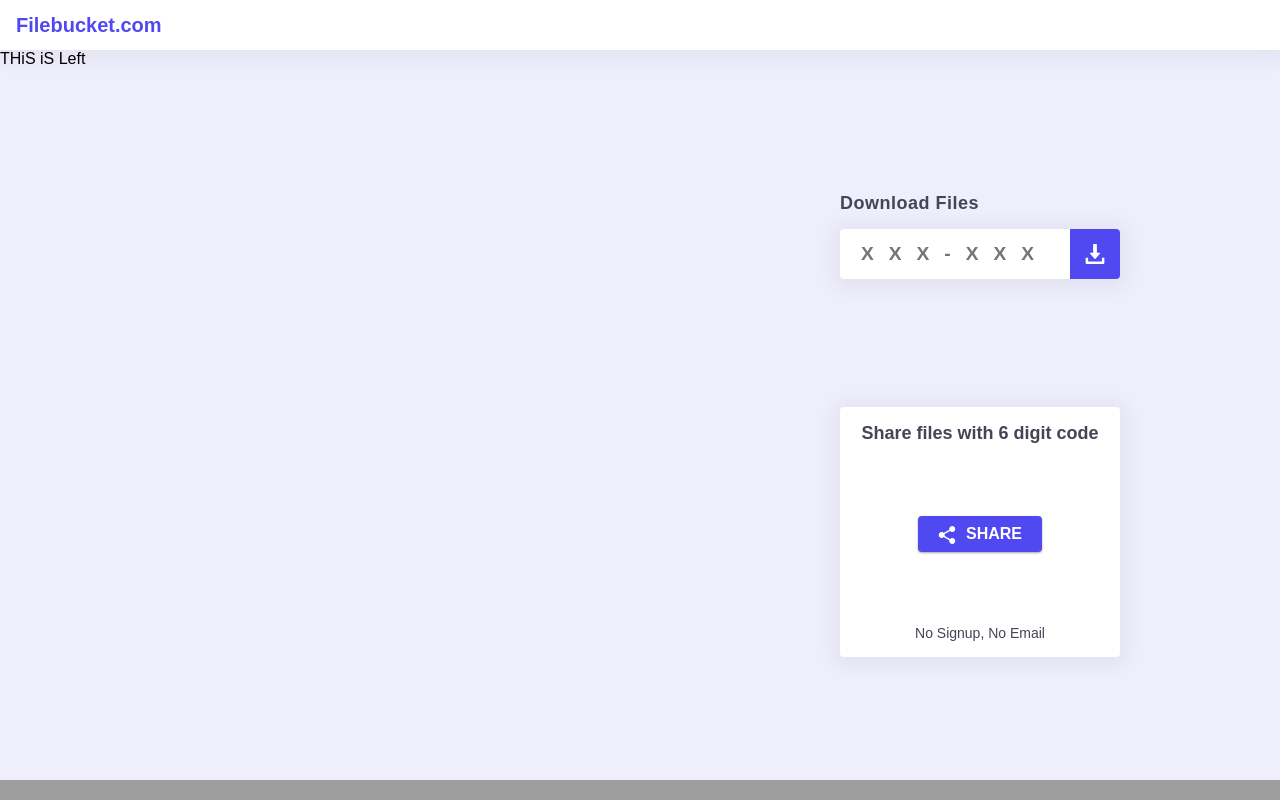
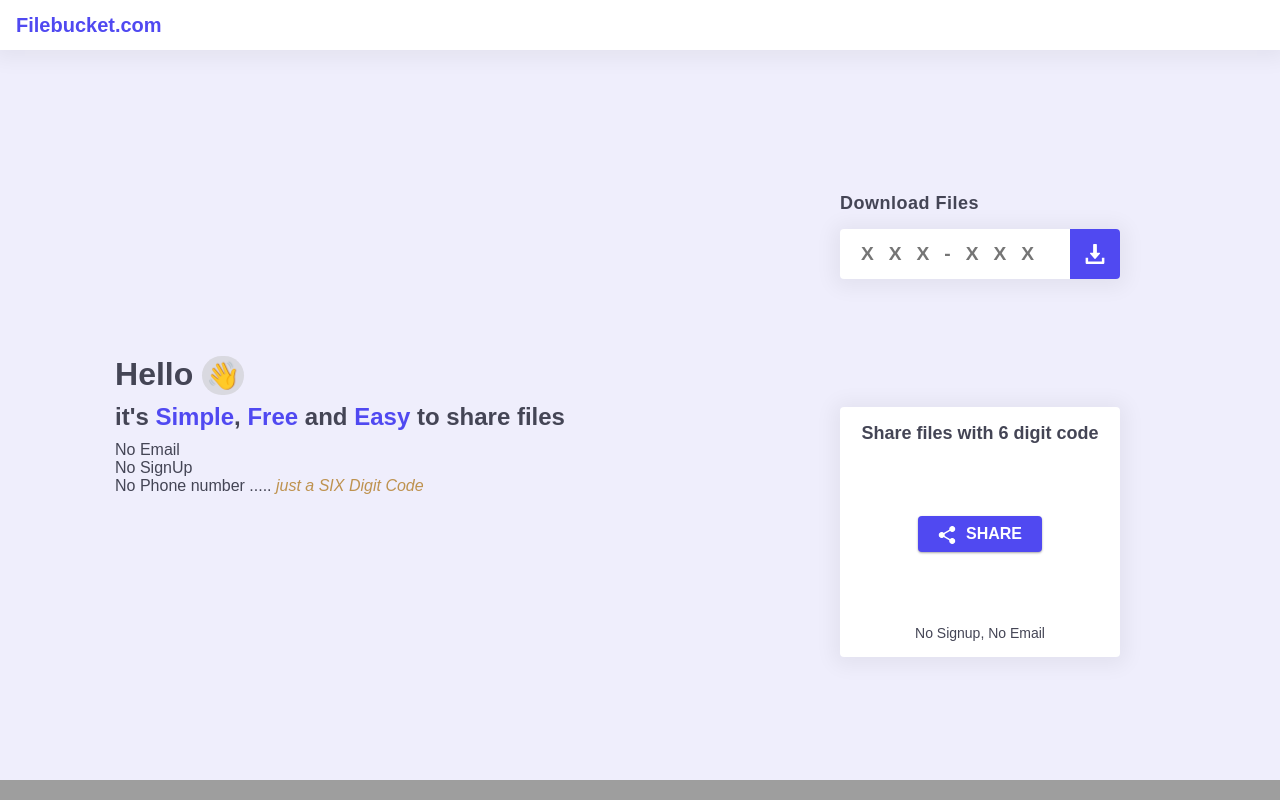
Before and after one commit to spurushottam13/sendfastv2, a React (Create React App) app: page / in a window 1280 px wide. Built offline with nearby package versions, Linux system fonts and the light colour scheme; grey boxes are pictures that could not be loaded; the HTML template or start-up script is replaced by a standard one.

Commit message:
Added DB connection

```diff
--- a/src/App.css
+++ b/src/App.css
@@ -12,6 +12,17 @@
   transition: all 0.3s cubic-bezier(.25, .8, .25, 1)
 }
 
+input::-webkit-outer-spin-button,
+input::-webkit-inner-spin-button {
+  -webkit-appearance: none;
+  margin: 0;
+}
+
+/* Firefox */
+input[type=number] {
+  -moz-appearance: textfield;
+}
+
 
 .App {
   position: absolute;
@@ -22,6 +33,7 @@
   background: var(--background);
   font-family: 'Poppins', sans-serif;
   font-weight: 400;
+  color: var(--dark);
 }
 
 .app-wrapper{
--- a/src/components/Download/index.js
+++ b/src/components/Download/index.js
@@ -5,7 +5,7 @@ export default function Download({isMounted}){
         <div className={isMounted ? "download-section" : "download-section removed-animtion"}>
             <div className="title">Download Files</div>
             <div className="wrapper">
-                <input type="text" placeholder="XXX-XXX" />
+                <input type="number" placeholder="XXX-XXX" />
                 <div className="icon-wrapper">
                     <img src="download.svg" height="20px" alt="download"/>
                 </div>
--- a/src/components/LeftContent/index.js
+++ b/src/components/LeftContent/index.js
@@ -1,9 +1,27 @@
 import React from 'react'
 import './left-content.css'
-export default function LeftContent(){
+export default function LeftContent() {
     return (
         <div className="left-content-section">
-            THiS iS Left
+            <div>
+                <div className="hello-wrapper">
+                    Hello <span className="hello-emoji">👋 </span>
+                </div>
+                <div className="comment">
+                    it's <span className="attribute">Simple</span>, <span className="attribute">Free</span> and <span className="attribute">Easy</span> to share files
+                </div>
+                <div>
+                    <div>
+                        No Email
+                    </div>
+                    <div>
+                        No SignUp
+                    </div>
+                    <div>
+                        No Phone number ..... <span className="italic">just a SIX Digit Code</span>
+                    </div>
+                </div>
+            </div>
         </div>
     )
 }
--- a/src/components/LeftContent/left-content.css
+++ b/src/components/LeftContent/left-content.css
@@ -1,5 +1,41 @@
 .left-content-section{
-    flex: 1;
+    flex: 1 1;
+    display: flex;
+    justify-content: space-evenly;
+    align-items: center;
+    padding: 1rem;
+    box-sizing: border-box;
+    flex-direction: column;
+}
+
+.left-content-section .hello-wrapper{
+    font-size: 2rem;
+    font-weight: 700;
+    margin-bottom: 10px;
+    color: var(--dark);
+}
+
+.left-content-section .hello-emoji{
+    background: rgba(194, 194, 194, 0.49);
+    padding: 0.25rem;
+    border-radius: 50px;
+    font-size: 1.7rem;
+}
+
+.left-content-section .comment{
+    font-size: 1.5rem;
+    font-weight: bold;
+    color: var(--dark);
+    margin-bottom: 10px;
+}
+
+.left-content-section .italic{
+    font-style: italic;
+    color: var(--error);
+}
+
+.left-content-section .attribute{
+    color: var(--primary);
 }
 
 @media only screen and (max-width: 500px){
--- a/src/components/Main/index.js
+++ b/src/components/Main/index.js
@@ -12,6 +12,10 @@ export default function Main() {
             {
                 shouldRenderChild && (
                     <Fragment>
+                        <div className="t1">
+                            <div className="t2"><span>Simple</span> <span>Free</span> & <span>Easy</span></div>
+                            <div className="t3"> to share files online</div>
+                        </div>
                         <Download isMounted={isDownload} />
                     </Fragment>
                 )
--- a/src/components/Main/main.css
+++ b/src/components/Main/main.css
@@ -27,3 +27,25 @@
 .chat-bubble{
     background: var(--primary);
 }
+
+.t1{
+    text-align: center;
+    padding: 10px 20px;
+    background: #efeefc;
+    /* box-shadow: 20px 20px 60px #cbcad6, -20px -20px 60px #ffffff; */
+    border-radius: 10px;
+}
+
+.t2{
+    font-size: 1.5rem;
+    font-weight: bold;
+}
+.t3{
+    font-size: 1.2rem;
+}
+
+@media only screen and (min-width: 500px){
+    .t1{
+        display: none;
+    }
+}
--- a/src/components/Upload/index.js
+++ b/src/components/Upload/index.js
@@ -26,7 +26,10 @@ export default function Upload({ setIsDownload }) {
          bucket: fileBucket,
          uid: uid,
          onProgress: data => setProgress(data),
-         onSuccess: _ => setIsUploaded(true) && setIsUploading(false)
+         onSuccess: downloadLinks => {
+            console.log(downloadLinks)
+            setIsUploaded(true) && setIsUploading(false)
+         }
       })
   }
 
@@ -82,61 +85,6 @@ export default function Upload({ setIsDownload }) {
                   </Fragment>
             )
          }
-         {/* {
-            fileBucket.length ? isUploading ? (
-               <Progress {...progress} />
-            ) :(
-               <Fragment>
-                  <div className="file-list">
-                     {
-                        fileBucket.map(file => (
-                           <div className="upload-stick-wrapper">
-                              <div className="inline">
-                                 <div>
-                                    {
-                                       file.name.length > 20
-                                          ? (file.name.substr(0, 20) + "..."
-                                          ) : (file.name)
-                                    }
-                                 </div>
-                              </div>
-                              <Icon.delete className="delete-icon" />
-                           </div>
-                        ))
-                     }
-                  </div>
-                  <div className="full">
-                     <div className="terms-n-condition">
-                        <input type="checkbox" />
-                        <label>I agree terms & condition</label>
-                     </div>
-                     <div className="upload-btn" onClick={startUploading}>
-                        Upload
-                        </div>
-                  </div>
-               </Fragment>
-            ) : (
-                  <Fragment>
-                     <div className="title">
-                        Share files with 6 digit code
-                            </div>
-                     <div className="share-btn" onClick={_ => fileInput.current.click()}>
-                        <input
-                           className="hidden"
-                           type="file"
-                           onChange={handleAdd}
-                           multiple
-                           ref={fileInput}
-                        />
-                        <img src="share.svg" alt="share"/>
-                                    SHARE
-                                </div>
-                     <div className="footer">
-                        No Signup, No Email
-                             </div>
-                  </Fragment>
-               )
-         } */}
       </div>
    )
 }
--- a/src/components/Upload/upload.css
+++ b/src/components/Upload/upload.css
@@ -59,7 +59,7 @@
     width: 100%;
     justify-content: flex-start;
     align-items: center;
-    margin-top: 20px;
+    margin-top: 10px;
     font-size: 12px;
     margin-bottom: 10px;
 }
@@ -103,3 +103,29 @@
     margin-left: 10px;
     cursor: pointer;
 }
+
+.upload-section .delete-after-wrapper{
+    display: flex;
+    justify-content: space-between;
+    margin-top: 20px;
+}
+
+.upload-section select{
+    width: fit-content;
+    border: 1px solid #edecf9;
+    border-radius: 4px;
+    cursor: pointer;
+    font-family: 'Poppins', sans-serif;
+    color: var(--dark);
+    background: var(--background);
+}
+
+.upload-section select:focus{
+    outline: none;
+}
+
+.upload-section select option{
+    border-radius: 4px;
+    padding:0 30px 0 10px;
+    margin: 10px;
+}
--- a/src/components/Upload/upload.js
+++ b/src/components/Upload/upload.js
@@ -1,5 +1,6 @@
 import firebase from 'firebase/app';
 import 'firebase/storage';
+import 'firebase/database';
 
 firebase.initializeApp({
     apiKey: "AIzaSyDZcpLH-ucE-YIM99Vz2r0ipyyixc1WEsY",
@@ -20,7 +21,8 @@ const FileUpload = (function () {
             currentIndex: 0
         },
         bytesTransferredArray: [],
-        bucket: [],
+        dowloadLinks:[],
+        fileNames: [],
         totalFiles: 0,
         totalFileSize: 0,
         upload: function (file, index) {
@@ -41,7 +43,10 @@ const FileUpload = (function () {
                     })
                     if (bytesTransferred === totalBytes) {
                         console.log("File Complete", file.name)
-                        resolve()
+                        this.storageRef.child(this.uid + '/' + file.name).getDownloadURL().then((url) => {
+                            this.dowloadLinks[index] = url
+                            resolve()
+                        })
                     }
                 })
             })
@@ -51,16 +56,30 @@ const FileUpload = (function () {
             this.uid = uid
             bucket.forEach(({ size, name }) => {
                 this.totalFileSize += size
+                this.fileNames.push(name)
             })
             this.totalFiles = bucket.length
             for (const index in bucket) {
                 await this.upload(bucket[index], index)
             }
+            await this.updateDB()
             if (typeof onSuccess === 'function') {
-                onSuccess()
+                onSuccess(this.dowloadLinks)
             } else {
                 console.error('Firebase Upload: onSuccess not provided')
             }
+        },
+        updateDB: function(){
+            return new Promise((resolve, reject) => {
+                firebase.database().ref('UID/'+this.uid).set({
+                    fileNames: this.fileNames,
+                    downloadLinks: this.dowloadLinks,
+                    totalFiles: this.totalFiles,
+                    totalSize: this.totalFileSize
+                })
+                .then(resolve)
+                .catch(_ => console.error("Can not update DB", _))
+            })
         },
         convertBytes: (totalBytes) => {
             if (totalBytes < 1000000) {
--- a/src/components/UploadFileList/index.js
+++ b/src/components/UploadFileList/index.js
@@ -24,13 +24,21 @@ export default function UploadFileList({ fileBucket, startUploading }) {
                 }
             </div>
             <div className="full">
+            <div className="delete-after-wrapper">
+                <div>Delete after</div>
+                <select>
+                    <option value="after24">24 hour</option>
+                    <option value="onceDownload">downloaded</option>
+                    <option value="1Week">1 week</option>
+                </select>
+            </div>
                 <div className="terms-n-condition">
                     <input type="checkbox" />
                     <label>I agree terms & condition</label>
                 </div>
                 <div className="upload-btn" onClick={startUploading}>
                     Upload
-                     </div>
+                </div>
             </div>
         </Fragment>
     )
```
Also changed, not shown: public/manifest.json.
